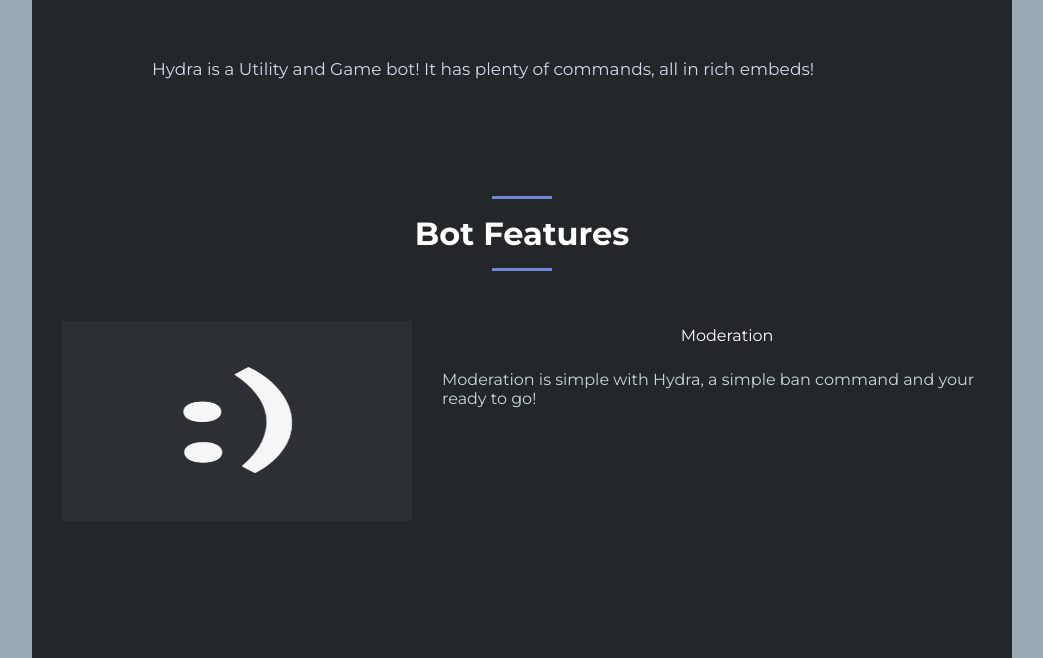
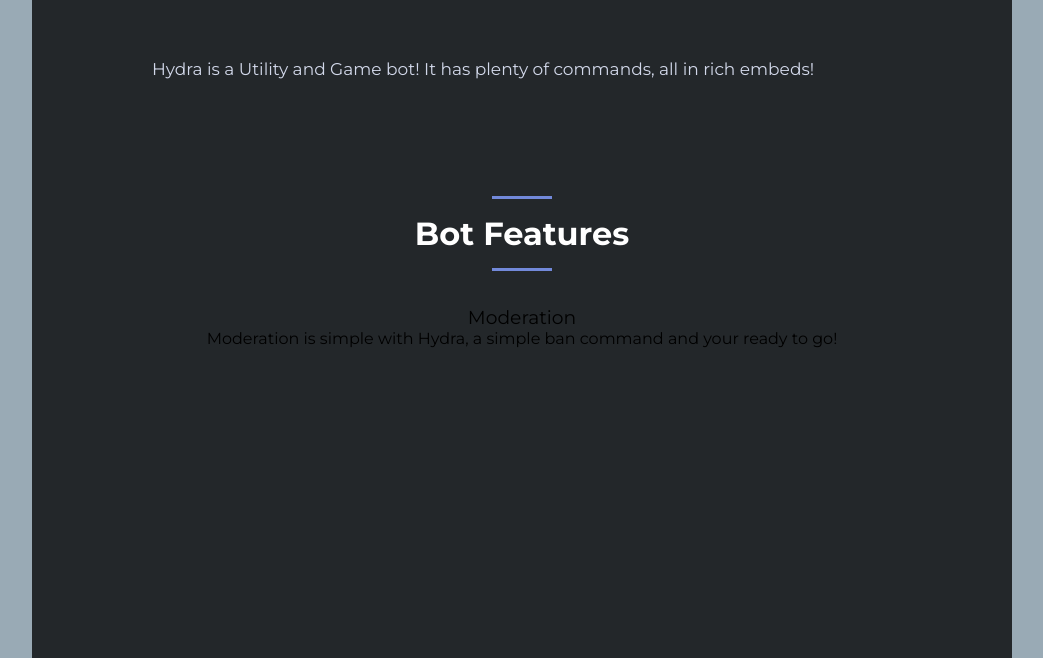
Before and after one commit to ZepZak/hydra, a plain HTML site: page index.html in a window 1280 px wide. Shown: the part 579-1237 px from the top of the page, without its empty margins (118-1161 px from the left). Drawn offline with Linux system fonts and the light colour scheme.

Commit message:
Update index.html

```diff
--- a/index.html
+++ b/index.html
@@ -45,9 +45,7 @@
 	<section class="func container">
 		<div class="func_title">
 			<h2 id="feat">Bot Features</h2>
-		</div>
-		<img src="/hydrabot1.png" alt="image1" class="image">
-		<div class="func_subtitle">
+
 			<h3>Moderation</h3>
 			<p>Moderation is simple with Hydra, a simple ban command and your ready to go!</p>
 		</div>
```
